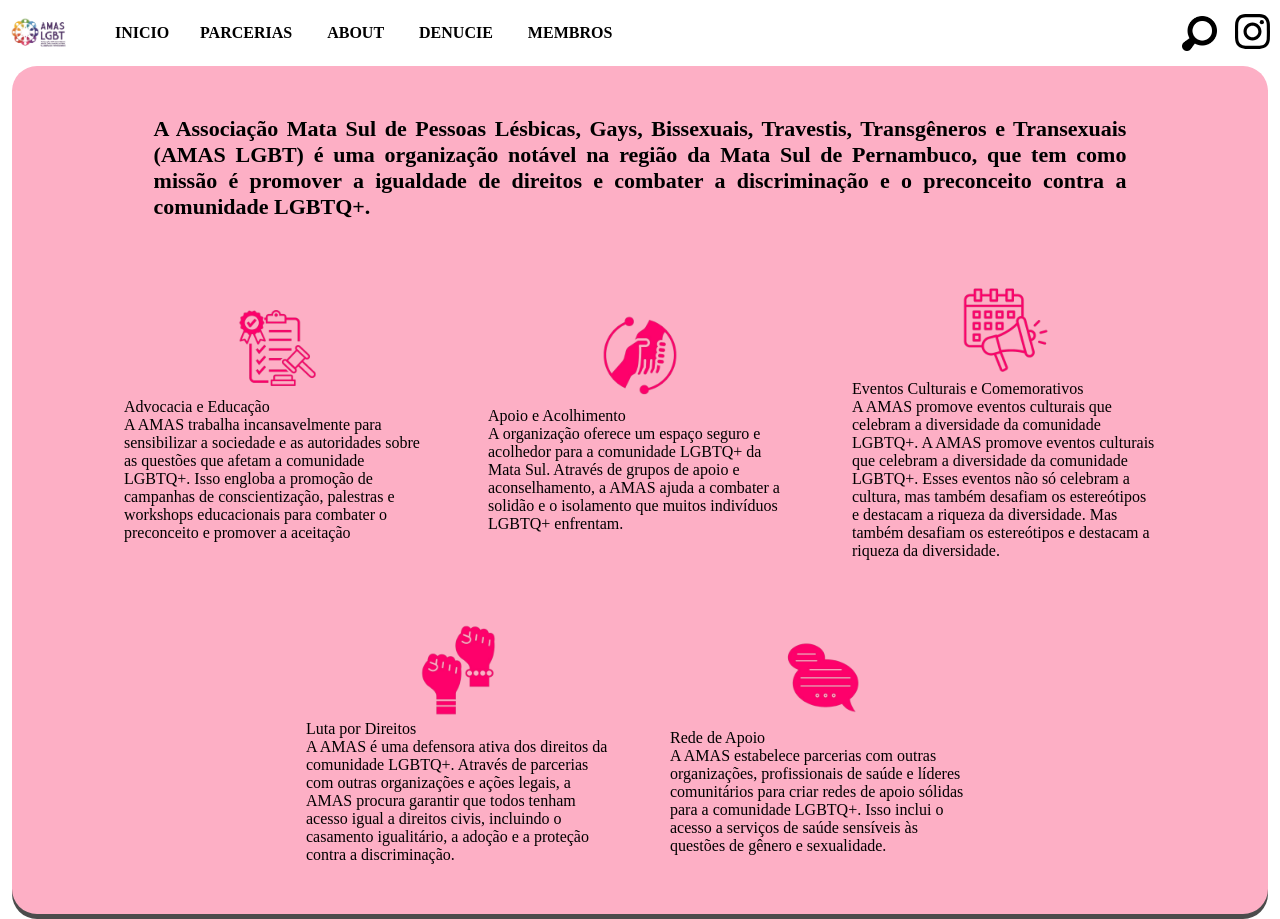
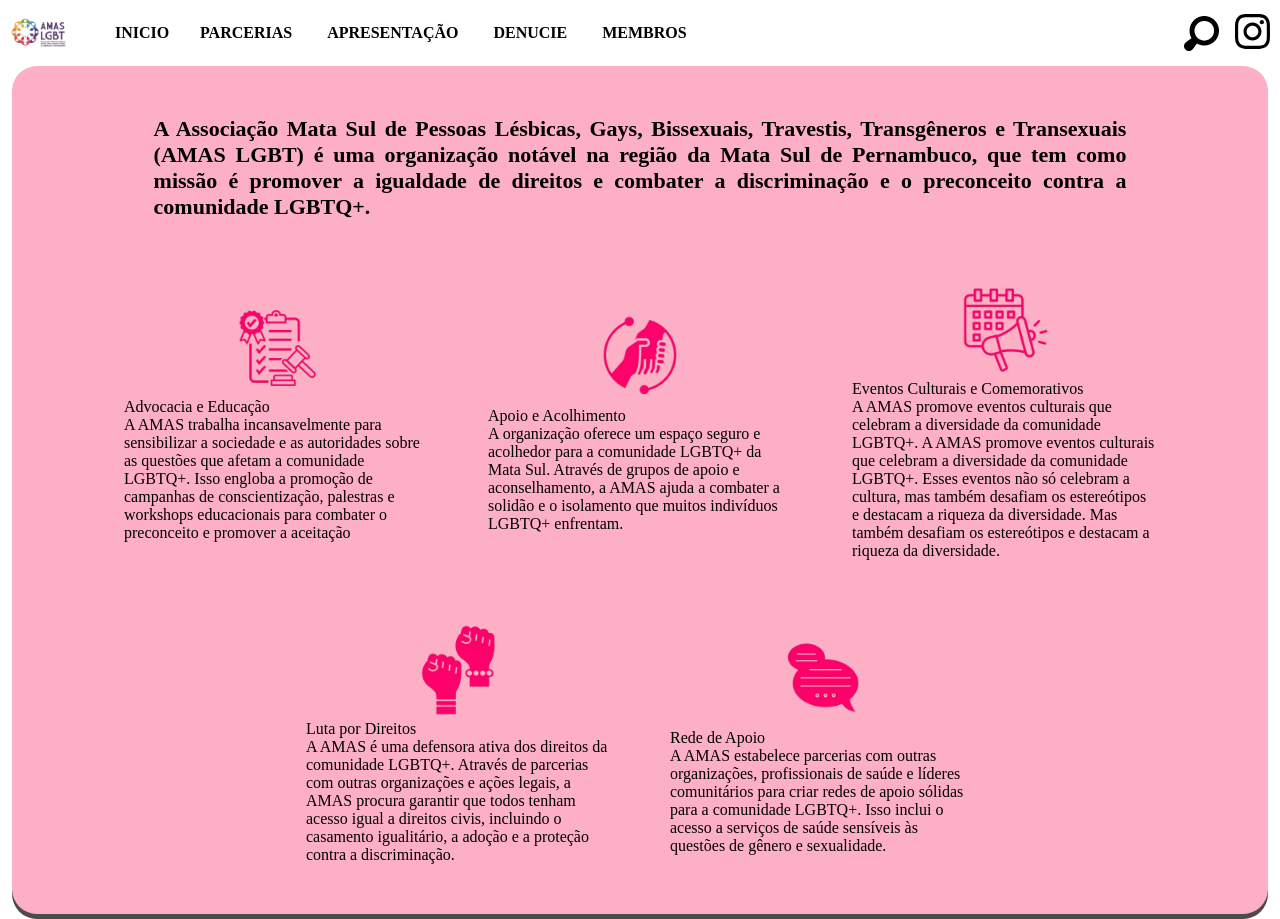
Before and after one commit to professorRicson/ads3_noite1, a plain HTML site: page src/pages/apresentacao/index.html in a window 1280 px wide. Shown: the top 919 px of the page. Drawn offline with Linux system fonts and the light colour scheme.

Commit message:
[FIX] - typo in header :pencil:

```diff
--- a/src/pages/apresentacao/index.html
+++ b/src/pages/apresentacao/index.html
@@ -15,7 +15,7 @@
         <ul id="navBar">
             <li><a href="../../../index.html">INICIO</a></li>
             <li><a href="../parcerias/parcerias.html">PARCERIAS</a></li>
-            <li><a href="../apresentacao/index.html ">ABOUT</a></li>
+            <li><a href="../apresentacao/index.html ">APRESENTAÇÃO</a></li>
             <li><a href="">DENUCIE</a></li>
             <li><a href="../date/index.html">DATAS</a></li>
             <li><a href="../membros/membros.html">MEMBROS</a></li>
```
